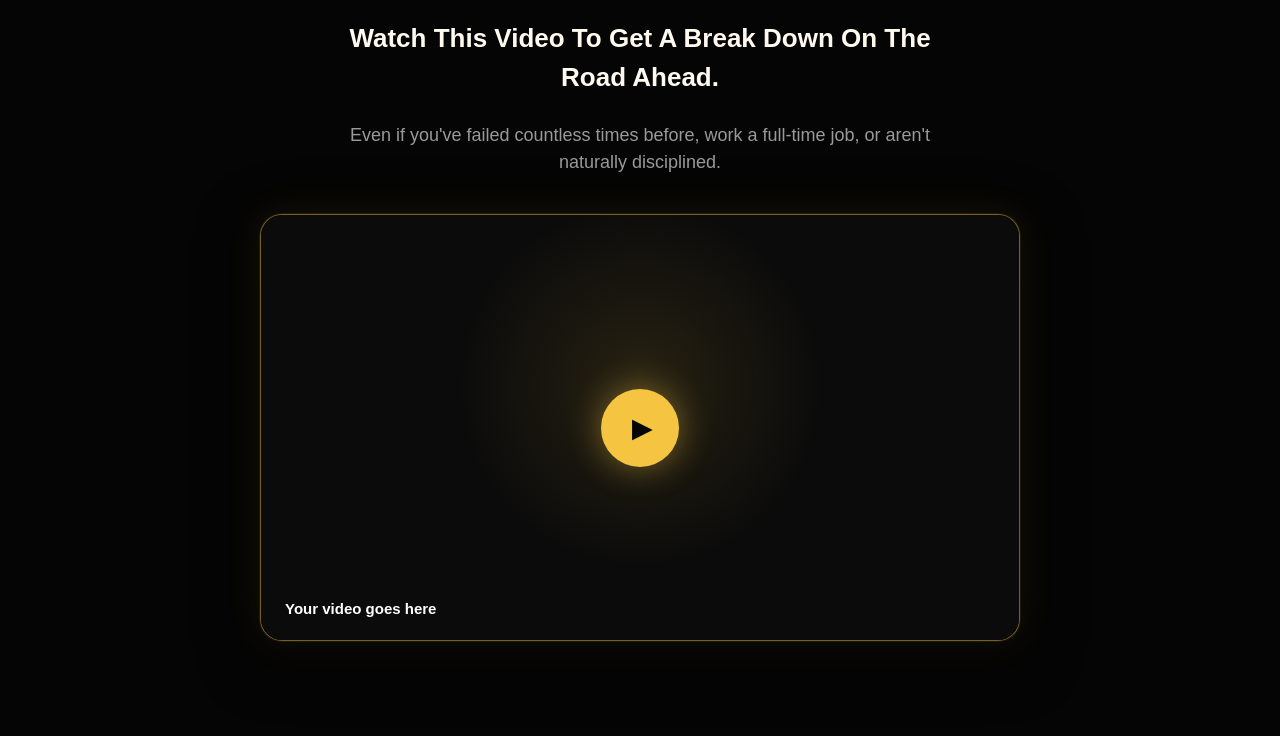
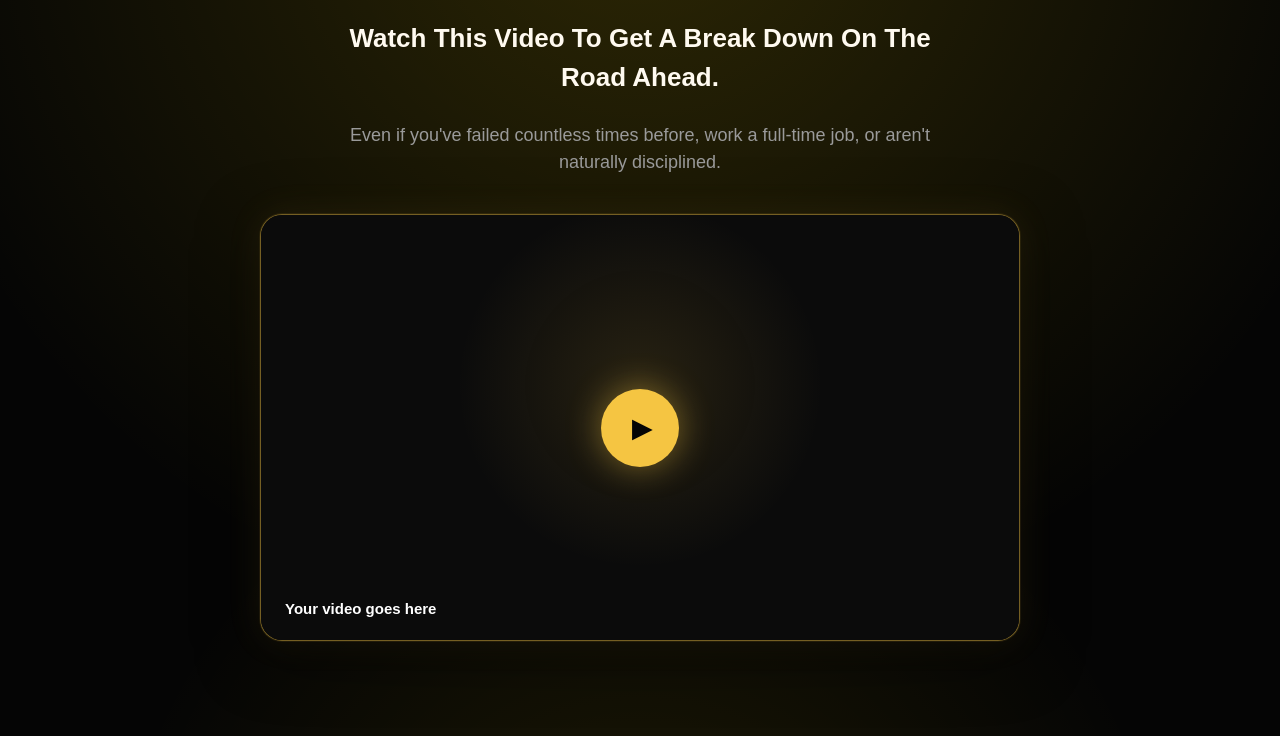
Before and after one commit to djayyy616/Yellow, a plain HTML site: page index.html in a window 1280 px wide. Shown: the part 444-1180 px from the top of the page. Drawn offline with Linux system fonts and the light colour scheme.

Commit message:
Update index.html

```diff
--- a/index.html
+++ b/index.html
@@ -22,18 +22,23 @@
     body {
       font-family: Arial, Helvetica, sans-serif;
       color: #fff;
-      background: #050505;
+      background: radial-gradient(circle at 50% 15%, rgba(255, 220, 0, 0.16), transparent 40%),
+radial-gradient(circle at 50% 65%, rgba(255, 220, 0, 0.10), transparent 35%),
+#050505;
       line-height: 1.5;
     }
 
     /* =========================
        2. PAGE BACKGROUND
        ========================= */
-    .page {
-      min-height: 100vh;
-      overflow: hidden;
-      background: #050505;
-    }
+   .page {
+min-height: 100vh;
+overflow: hidden;
+background:
+radial-gradient(circle at 50% 15%, rgba(255, 220, 0, 0.16), transparent 40%),
+radial-gradient(circle at 50% 65%, rgba(255, 220, 0, 0.10), transparent 35%),
+#050505;
+}
 
     .container {
       width: min(100% - 40px, 760px);
```
